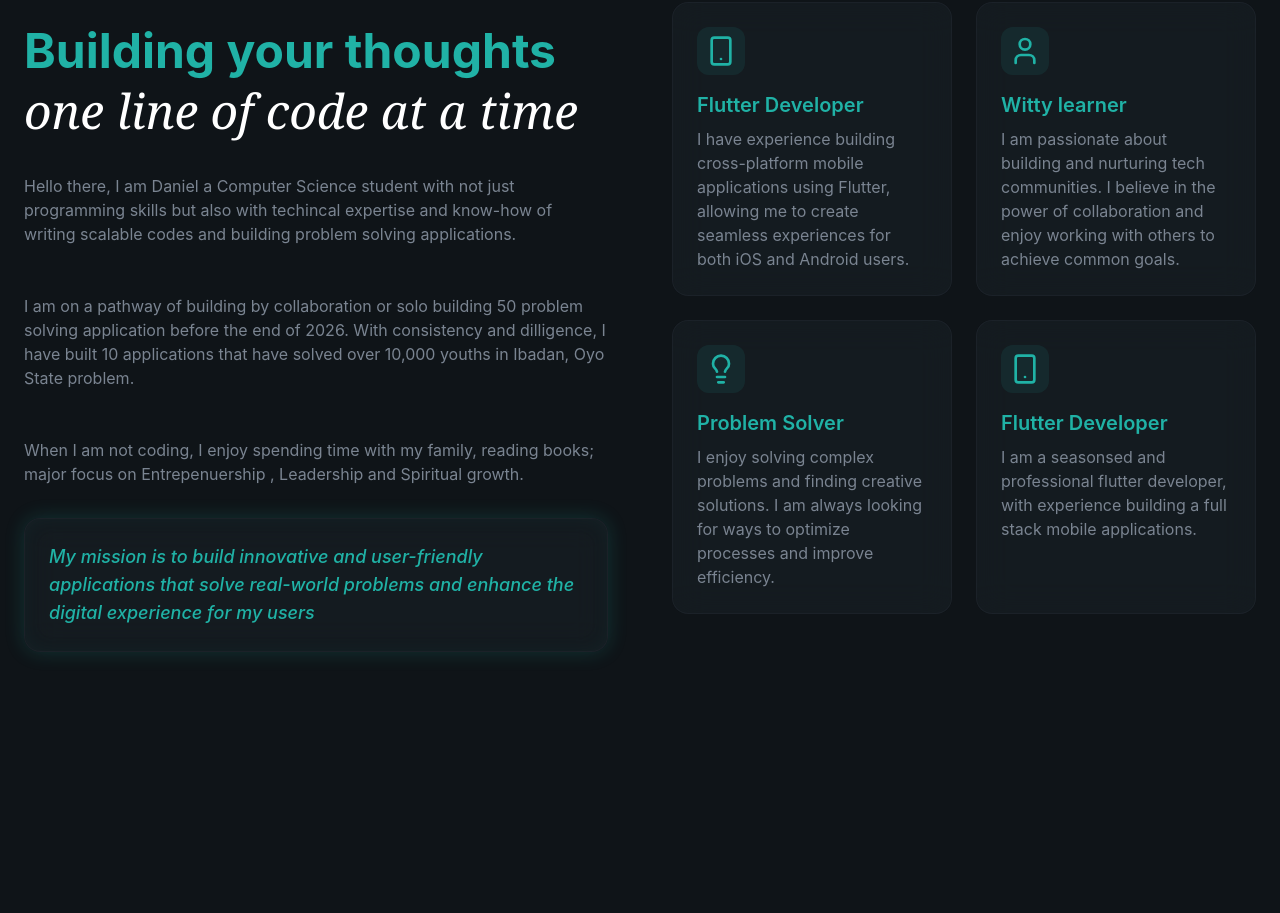
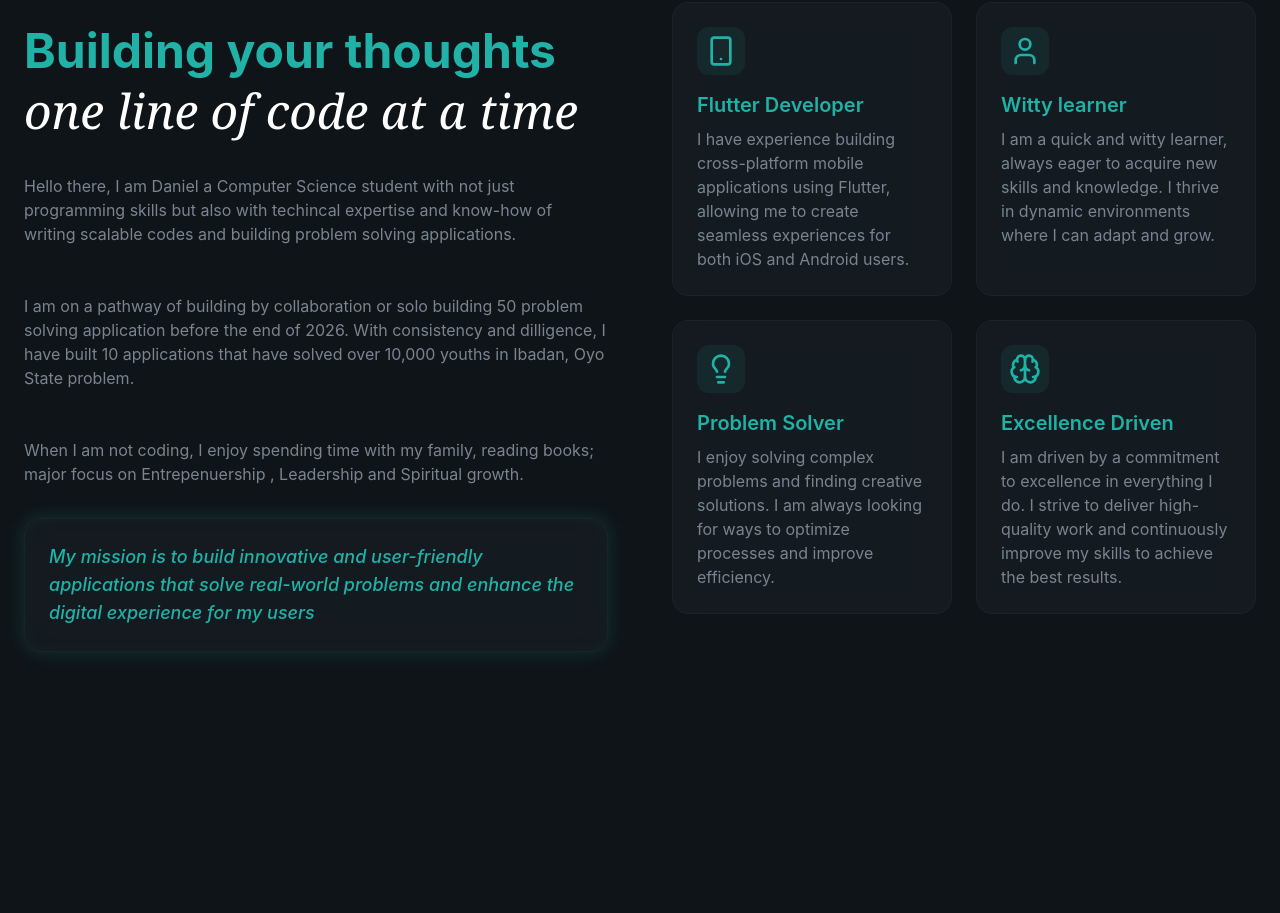
Before and after one commit to Emperor16/Daniel-Portfolio, a React (Vite) app: page / in a window 1280 px wide. Shown: the part 1280-2193 px from the top of the page. Built offline with nearby package versions, Linux system fonts and the light colour scheme.

Commit message:
saved commits

```diff
--- a/src/sections/about.jsx
+++ b/src/sections/about.jsx
@@ -1,4 +1,4 @@
-import { Code2, Lightbulb, Rocket, User , Smartphone, SmartphoneCharging} from "lucide-react";
+import { Code2, Lightbulb, Rocket, User , Smartphone, Brain} from "lucide-react";
 
 const highlights = [
 
@@ -11,9 +11,7 @@ const highlights = [
     {
         icon: User,
         title: "Witty learner",
-        description: "I am passionate about building and nurturing tech communities. I believe in the power of collaboration and enjoy working with others to achieve common goals."
-
-
+        description: "I am a quick and witty learner, always eager to acquire new skills and knowledge. I thrive in dynamic environments where I can adapt and grow."
     },
 
     {
@@ -23,9 +21,9 @@ const highlights = [
     },
 
     {
-        icon: Smartphone,
-        title: "Flutter Developer",
-        description: "I am a seasonsed and professional flutter developer, with experience building a full stack mobile applications."
+        icon: Brain,
+        title: "Excellence Driven",
+        description: "I am driven by a commitment to excellence in everything I do. I strive to deliver high-quality work and continuously improve my skills to achieve the best results."
     },
 
 ]
```
